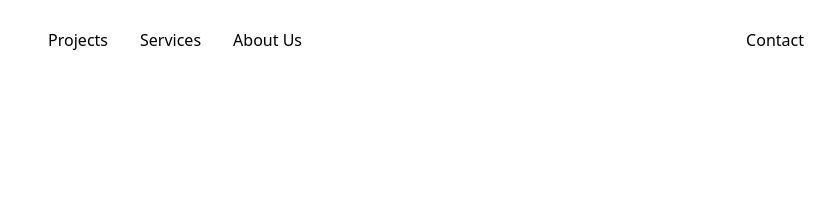
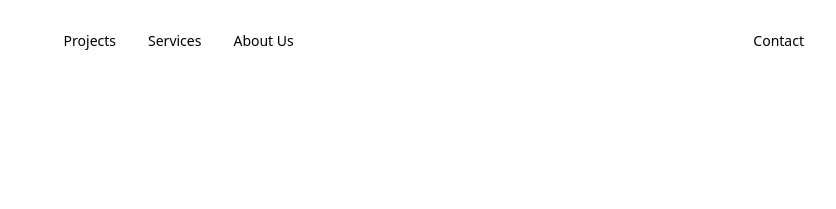
Before and after one commit to sravannk21/Moro-Tailwind, a website: page index.html in a window 1280 px wide. Shown: the top 209 px of the page, 440-1276 px from the left. Drawn offline with nearby package versions, Linux system fonts and the light colour scheme.

Commit message:
navbar link size adjusted

```diff
--- a/index.html
+++ b/index.html
@@ -24,18 +24,18 @@
 
             <ul class="md:flex md:items-center z-[9] md:z-auto md:static absolute bg-white w-full left-0 md:w-auto md:py-0 py-4 md:pl-0 pl-7 md:opacity-100 opacity-0 top-[-400px] transition-all ease-in duration-500">
               <li class="mx-4 my-6 md:my-0">
-                <a href="#about" class="text-base hover:text-cyan-500 duration-500 capitalize">projects</a>
+                <a href="#about" class="text-sm hover:text-cyan-500 duration-500 capitalize">projects</a>
               </li>
               <li class="mx-4 my-6 md:my-0">
-                <a href="#products" class="text-base hover:text-cyan-500 duration-500 capitalize">services</a>
+                <a href="#products" class="text-sm hover:text-cyan-500 duration-500 capitalize">services</a>
               </li>
               <li class="mx-4 my-6 md:my-0">
-                <a href="#services" class="text-base hover:text-cyan-500 duration-500 capitalize">about us</a>
+                <a href="#services" class="text-sm hover:text-cyan-500 duration-500 capitalize">about us</a>
               </li>
             </ul>
             <ul class="md:flex md:items-center z-[9] md:z-auto md:static absolute bg-white w-full left-0 md:w-auto md:py-0 py-4 md:pl-0 pl-7 md:opacity-100 opacity-0 top-[-400px] transition-all ease-in duration-500">
                 <li class="mx-4 my-6 md:my-0">
-                  <a href="#contact" class="text-base hover:text-cyan-500 duration-500 capitalize">contact</a>
+                  <a href="#contact" class="text-sm hover:text-cyan-500 duration-500 capitalize">contact</a>
                 </li>
               </ul>
           </nav>
@@ -86,6 +86,7 @@
     </div>
  </div>
  </section>
+
  <!--DIVIDER-->
  <div class="w-full h-0.5 dark:bg-white bg-black"></div>
 <script src="./build/js/script.js"></script>
```
